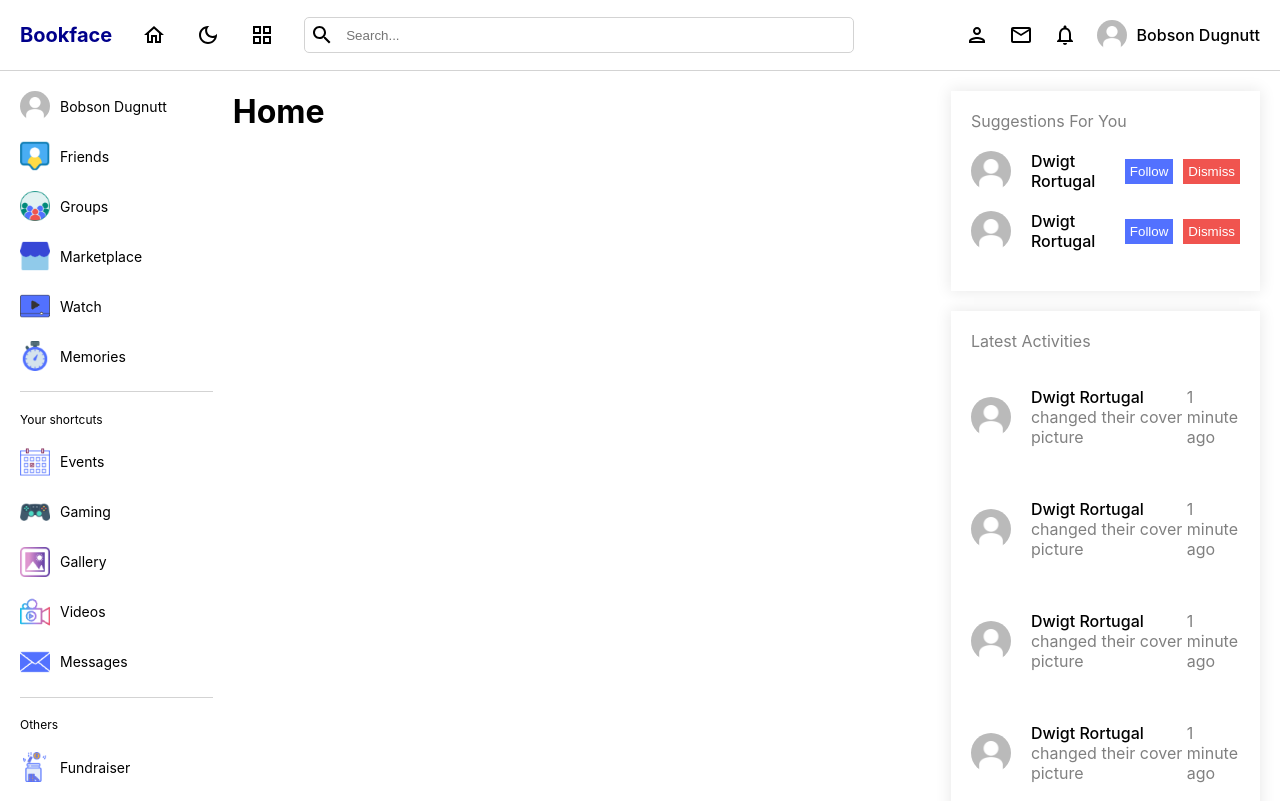
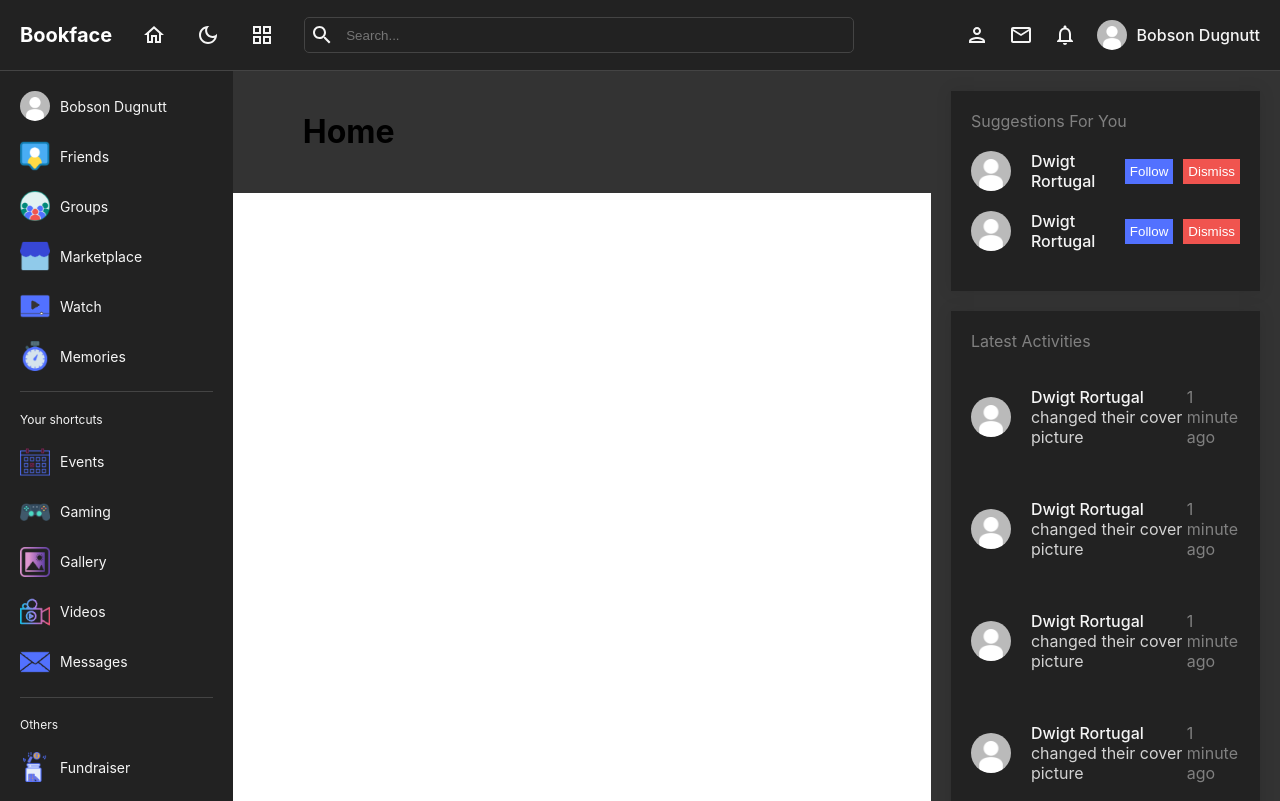
Before and after one commit to jonnyabrams/bookface-2.0, a React (Create React App) app in the folder client/: page / in a window 1280 px wide. Built offline with nearby package versions, Linux system fonts and the light colour scheme.

Commit message:
styles: dark mode

```diff
--- a/client/src/App.tsx
+++ b/client/src/App.tsx
@@ -13,6 +13,7 @@
 import Login from "./pages/login/Login";
 import Profile from "./pages/profile/Profile";
 import Register from "./pages/register/Register";
+import "./style.scss"
 
 const App = () => {
   const currentUser = true;
@@ -20,7 +21,7 @@
   // make layout similar for Home & Profile
   const Layout = () => {
     return (
-      <div>
+      <div className="theme-dark">
         <Navbar />
         <div style={{ display: "flex" }}>
           <Leftbar />
--- a/client/src/components/leftbar/leftbar.scss
+++ b/client/src/components/leftbar/leftbar.scss
@@ -1,9 +1,14 @@
+@import "../../style.scss";
+
 .leftbar {
+  @include themify($themes) {
     flex: 2;
     position: sticky;
     top: 70px; // 50px navbar height plus 10px padding top and bottom
     height: calc(100vh - 70px);
     overflow: scroll;
+    background-color: themed("bg");
+    color: themed("textColor");
 
     &::-webkit-scrollbar {
       display: none;
@@ -16,7 +21,7 @@
         margin: 20px 0px;
         border: none;
         height: 0.5px;
-      background-color: lightgray;
+        background-color: themed("border");
       }
 
       .menu {
@@ -61,3 +66,4 @@
       }
     }
   }
+}
--- a/client/src/components/navbar/navbar.scss
+++ b/client/src/components/navbar/navbar.scss
@@ -1,13 +1,17 @@
+@import "../../style.scss";
+
 .navbar {
+  @include themify($themes) {
     display: flex;
     align-items: center;
     justify-content: space-between;
     padding: 10px 20px;
     height: 50px;
-  border-bottom: 1px solid lightgray;
+    border-bottom: 1px solid themed("border");
     position: sticky;
     top: 0;
-  background-color: white;
+    background-color: themed("bg");
+    color: themed("textColor");
 
     .left {
       display: flex;
@@ -17,14 +21,14 @@
       span {
         font-weight: bold;
         font-size: 20px;
-      color: darkblue;
+        color: themed("logo");
       }
 
       .search {
         display: flex;
         align-items: center;
         gap: 10px;
-      border: 1px solid lightgray;
+        border: 1px solid themed("border");
         border-radius: 5px;
         padding: 5px;
 
@@ -32,6 +36,8 @@
           border: none;
           width: 500px;
           outline: none;
+          background-color: transparent;
+          color: themed("textColor");
         }
       }
     }
@@ -59,3 +65,4 @@
       }
     }
   }
+}
--- a/client/src/components/rightbar/rightbar.scss
+++ b/client/src/components/rightbar/rightbar.scss
@@ -1,9 +1,13 @@
+@import "../../style.scss";
+
 .rightbar {
+  @include themify($themes) {
     flex: 3;
     position: sticky;
     top: 70px; // 50px navbar height plus 10px padding top and bottom
     height: calc(100vh - 70px);
     overflow: scroll;
+    background-color: themed("bgSoft");
 
     &::-webkit-scrollbar {
       display: none;
@@ -18,6 +22,7 @@
         box-shadow: 0px 0px 15px 1px rgba(0, 0, 0, 0.09);
         padding: 20px;
         margin-bottom: 20px;
+        background-color: themed("bg");
 
         span {
           color: gray;
@@ -53,12 +58,12 @@
             }
 
             p {
-            color: gray;
+              color: themed("textColorSoft");
             }
 
             span {
               font-weight: 500;
-            color: black;
+              color: themed("textColor");
             }
           }
 
@@ -86,3 +91,4 @@
       }
     }
   }
+}
--- a/client/src/pages/home/home.scss
+++ b/client/src/pages/home/home.scss
@@ -0,0 +1,8 @@
+@import "../../style.scss";
+
+.home {
+  @include themify($themes) {
+    background-color: themed("bgSoft");
+    padding: 20px 70px;
+  }
+}
--- /dev/null
+++ b/client/src/style.scss
@@ -0,0 +1,41 @@
+$themes: (
+  light: (
+    textColor: #000,
+    bg: white,
+    logo: darkblue,
+    bgSoft: #f6f3f3,
+    textColorSoft: #555,
+    border: lightgray,
+  ),
+  dark: (
+    textColor: whitesmoke,
+    bg: #222,
+    logo: white,
+    bgSoft: #333,
+    textColorSoft: lightgray,
+    border: #444,
+  ),
+);
+
+@mixin themify($themes) {
+  @each $theme, $map in $themes {
+    .theme-#{$theme} & {
+      $theme-map: () !global;
+      @each $key, $submap in $map {
+        $value: map-get(map-get($themes, $theme), "#{$key}");
+        $theme-map: map-merge(
+          $theme-map,
+          (
+            $key: $value,
+          )
+        ) !global;
+      }
+      @content;
+      $theme-map: null !global;
+    }
+  }
+}
+
+@function themed($key) {
+  @return map-get($theme-map, $key);
+}
```
Lines whose indentation alone changed are shown as unchanged.
